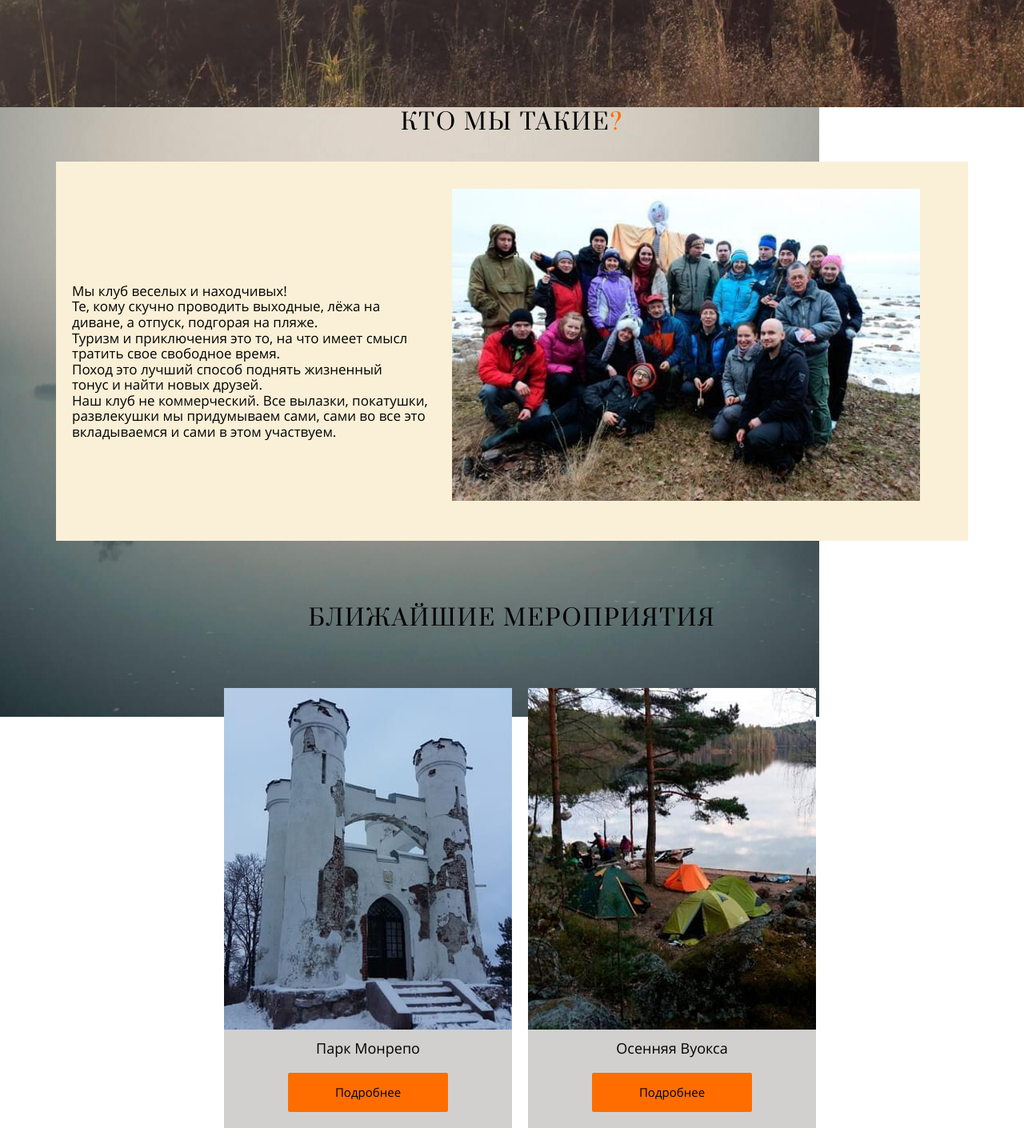
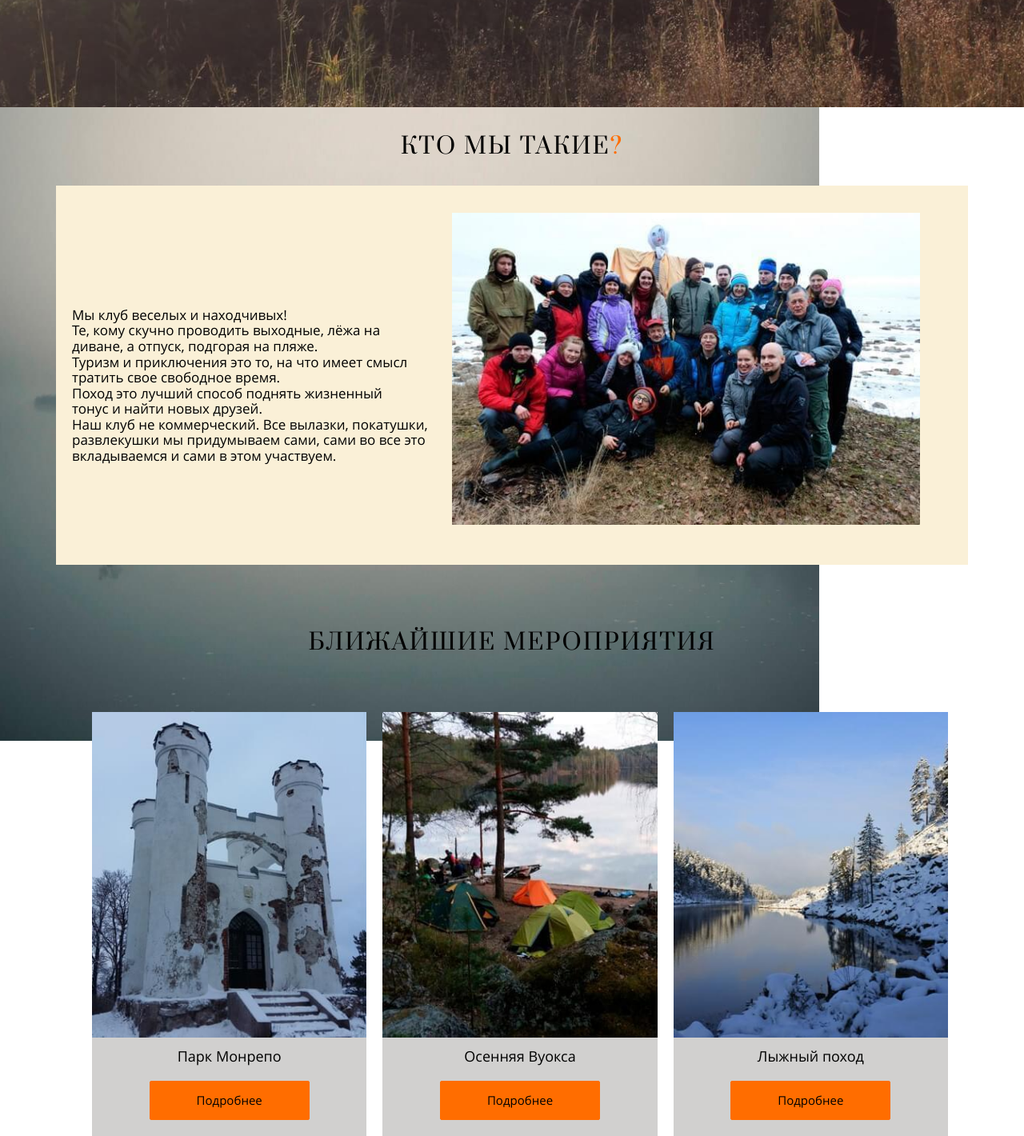
Before and after one commit to KrylovAS/funny_wanderer, a website: page index.html in a window 1280 px wide. Shown: the part 780-2200 px from the top of the page at 80% size. Drawn offline with Linux system fonts and the light colour scheme.

Commit message:
bag fixed

```diff
--- a/scss/_about.scss
+++ b/scss/_about.scss
@@ -7,6 +7,7 @@
 }
 
 .about .section__title {
+	padding-top: 30px;
 	padding-bottom: 30px;
 }
 
--- a/scss/_events.scss
+++ b/scss/_events.scss
@@ -14,7 +14,7 @@
 .events__content {
 	display: flex;
 	justify-content: center;
-	flex-wrap: wrap;
+
 	padding: 0 25px;
 }
 
```
Also changed, not shown: css/main.css.
